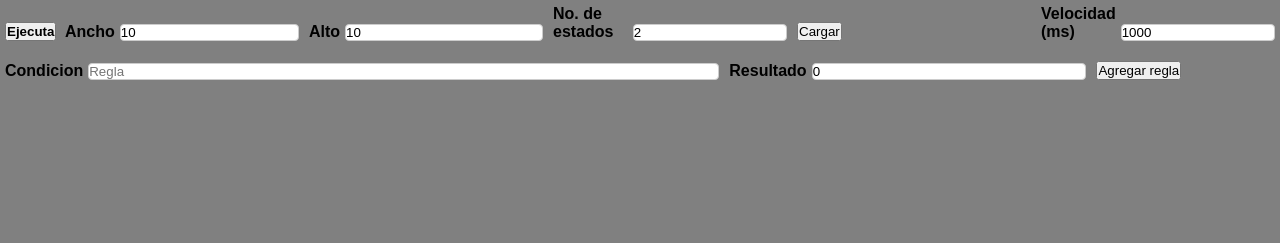
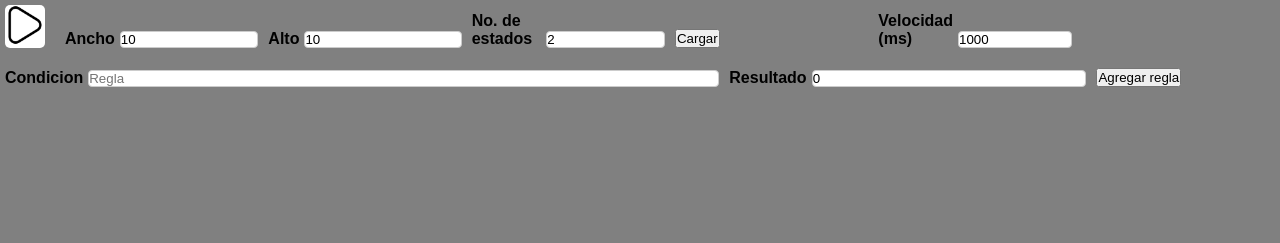
Before and after one commit to luis-ale-117/DistribCell-back, a Flask app: page / in a window 1280 px wide. Shown: the part 75-318 px from the top of the page. Run offline with Flask 3, Linux system fonts and the light colour scheme.

Commit message:
Agrega imagen de inicio y pausa

```diff
--- a/static/styles/cellular.css
+++ b/static/styles/cellular.css
@@ -2,15 +2,19 @@
     display: grid;
     place-items: center;
 
-    max-width: 95vw;
+    max-width: 100vw;
     /* Tamaño fijo del contenedor */
-    height: 50vh;
+    height: 55vh;
     /* Tamaño fijo del contenedor */
     overflow: auto;
     /* Muestra las barras de desplazamiento cuando sea necesario */
-
 }
 
 canvas {
    display: block;
 }
+
+/*
+    Pausa: <a href="https://www.flaticon.es/iconos-gratis/pausa" title="pausa iconos">Pausa iconos creados por Slidicon - Flaticon</a>
+    Play: <a href="https://www.flaticon.es/iconos-gratis/video" title="vídeo iconos">Vídeo iconos creados por Apikke - Flaticon</a>
+*/
--- a/static/styles/home.css
+++ b/static/styles/home.css
@@ -15,13 +15,19 @@ body {
 }
 #formConfiguracion {
     display: grid;
-    grid-template-columns: 50px repeat(auto-fill, minmax(200px, 1fr));
+    grid-template-columns: 50px repeat(auto-fill, minmax(170px, 1fr));
     gap: 10px;
 }
 #formReglas {
     display: grid;
     grid-template-columns: minmax(100px, 4fr) minmax(50px, 2fr) minmax(50px, 1fr);
     gap: 10px;
+}
+#botonPausa {
+    background-color: white;
+    border: 0px;
+    border-radius: 5px;
+    cursor: pointer;
 }
 .forms {
     background-color: white;
--- a/static/wasm/automata.js
+++ b/static/wasm/automata.js
@@ -6,6 +6,7 @@ const formReglas = document.getElementById('formReglas')
 const listaReglas = document.getElementById('listaReglas')
 const tabColorEstados = document.getElementById('tabColorEstados')
 const selecVelocidad = document.getElementById('selecVelocidad')
+const imgPausa = document.getElementById('imgPausa')
 
 /**
  * @type {HTMLCanvasElement}
@@ -51,10 +52,6 @@ fetch('/static/wasm/main.wasm') // Path to the WebAssembly binary file
                     return matrix;
                 }
                 const dibujaMatrizInterfaz = (matrizCelulas) => {
-                    if (matrizCelulas.length * TAM_CELDA > canvasGrid.width || matrizCelulas[0].length * TAM_CELDA > canvasGrid.height) {
-                        canvasGrid.width = conf.anchura * TAM_CELDA
-                        canvasGrid.height =  conf.altura * TAM_CELDA
-                    }
                     ctx.clearRect(0, 0, canvasGrid.width, canvasGrid.height);
                     for (let fila = 0; fila < matrizCelulas.length; fila++) {
                         for (let columna = 0; columna < matrizCelulas[0].length; columna++) {
@@ -232,7 +229,7 @@ fetch('/static/wasm/main.wasm') // Path to the WebAssembly binary file
                     }
                 }
                 //////////////////
-                botonPausa.textContent = ejecutando ? "Pausa" : "Ejecuta"
+                imgPausa.src = ejecutando ? "/static/imgs/boton-de-pausa.png" : "/static/imgs/boton-de-play.png"
                 cargarReglasInterfaz(reglas)
                 cargarColorEstadosInterfaz(colorEstados)
                 estadoSeleccionadoTD = tabColorEstados.firstChild?.firstChild
@@ -258,7 +255,7 @@ fetch('/static/wasm/main.wasm') // Path to the WebAssembly binary file
                 //////////////////////////////////////////////
                 botonPausa.addEventListener('click', () => {
                     ejecutando = !ejecutando
-                    botonPausa.textContent = ejecutando ? "Pausa" : "Ejecuta"
+                    imgPausa.src = ejecutando ? "/static/imgs/boton-de-pausa.png" : "/static/imgs/boton-de-play.png"
                 })
 
                 formConfiguracion.addEventListener('submit', (e) => {
@@ -281,6 +278,8 @@ fetch('/static/wasm/main.wasm') // Path to the WebAssembly binary file
                     cargarColorEstadosInterfaz(colorEstados)
                     estadoSeleccionadoTD = tabColorEstados.firstChild?.firstChild
                     estadoSeleccionadoTD.style.backgroundColor = "#aaff00" // Green bright
+                    canvasGrid.width = conf.anchura * TAM_CELDA
+                    canvasGrid.height = conf.altura * TAM_CELDA
                     dibujaMatrizInterfaz(matrizCelulas)
                 })
                 formReglas.addEventListener('submit', (e) => {
--- a/templates/inicio.html
+++ b/templates/inicio.html
@@ -13,7 +13,7 @@
         <form id="formConfiguracion" class="herramientas">
             <div class="inputForm">
                 <button type="button" id="botonPausa">
-                    <h4>Ejecuta</h4>
+                    <img id="imgPausa" src="{{ url_for('static', filename='imgs/boton-de-play.png') }}" alt="boton-de-pausa.png" width="40px" height="40px"></img>
                 </button>
             </div>
             <div class="inputForm">
```
Also changed, not shown: static/imgs/boton-de-pausa.png (added), static/imgs/boton-de-play.png (added).
